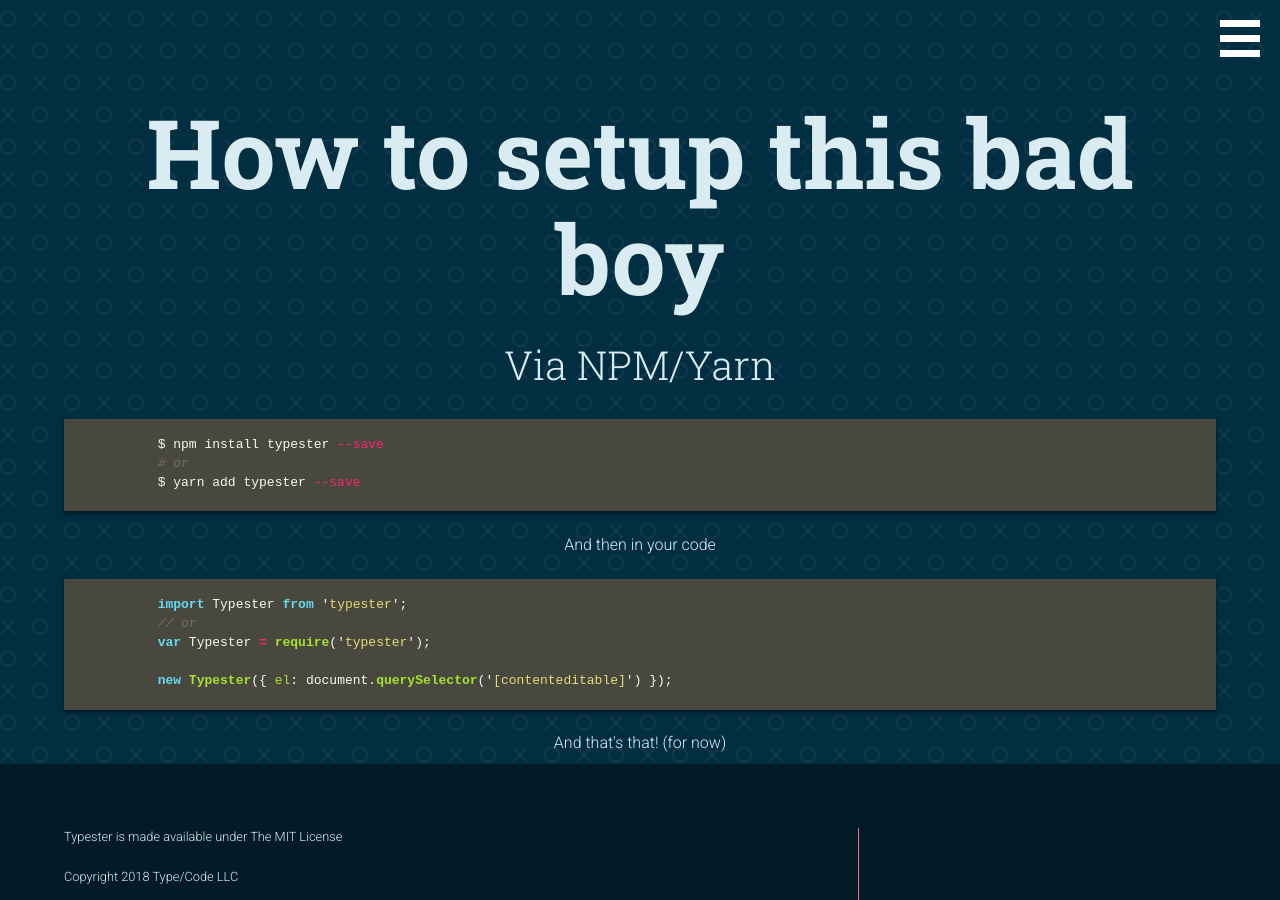
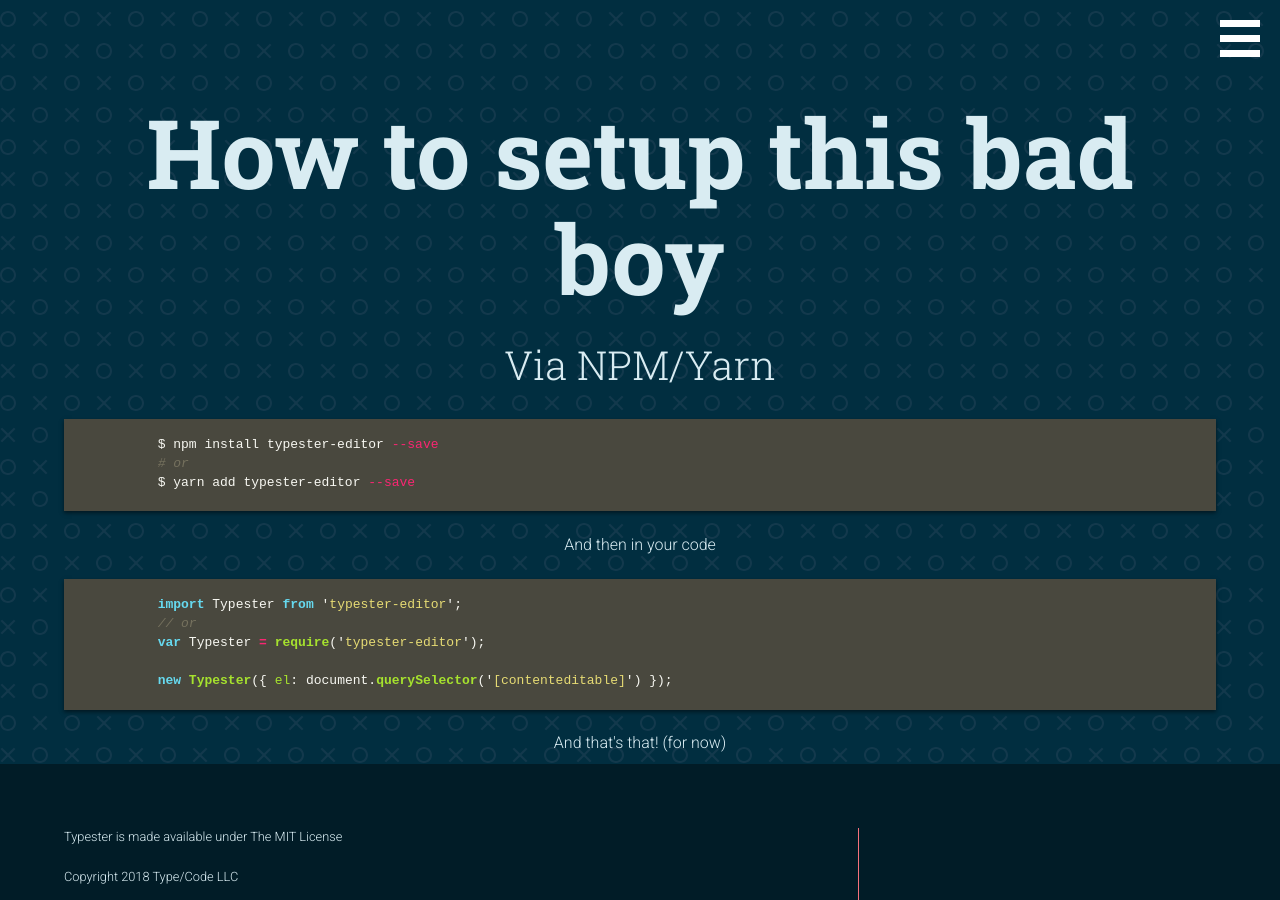
Before and after one commit to typecode/typester, a Jekyll site: the page built from index.html, in a window 1280 px wide and 900 px high, scrolled down 5109 px. Built offline with Jekyll 4.4.1, drawn with Linux system fonts in a browser that asks for light colours.

```diff
--- a/_includes/install.html
+++ b/_includes/install.html
@@ -4,17 +4,17 @@
         <div class='instructions'>
             <h3>Via NPM/Yarn</h3>
             {% highlight shell %}
-            $ npm install typester --save
+            $ npm install typester-editor --save
             # or
-            $ yarn add typester --save
+            $ yarn add typester-editor --save
             {% endhighlight %}
             <p>
                 And then in your code
             </p>
             {% highlight javascript %}
-            import Typester from 'typester';
+            import Typester from 'typester-editor';
             // or
-            var Typester = require('typester');
+            var Typester = require('typester-editor');
 
             new Typester({ el: document.querySelector('[contenteditable]') });
             {% endhighlight %}
--- a/_js/utils/animation.js
+++ b/_js/utils/animation.js
@@ -40,7 +40,7 @@ const Animation = function (opts) {
                 let elapsedTime = Date.now() - startTime;
                 const newScrollTop = ease(elapsedTime, start, change, duration);
                 fn.scrollTop(newScrollTop);
-                console.log(ease(elapsedTime, start, change, duration));
+
                 if (elapsedTime < duration) {
                     requestAnimationFrame(animateScroll);
                 }
--- a/assets/js/bundle.js
+++ b/assets/js/bundle.js
@@ -43,7 +43,7 @@ var Animation = function (opts) {
                 var elapsedTime = Date.now() - startTime;
                 var newScrollTop = ease(elapsedTime, start, change, duration);
                 fn.scrollTop(newScrollTop);
-                console.log(ease(elapsedTime, start, change, duration));
+
                 if (elapsedTime < duration) {
                     requestAnimationFrame(animateScroll);
                 }
```
Also changed, not shown: assets/images/architecture-overview.svg (added).
